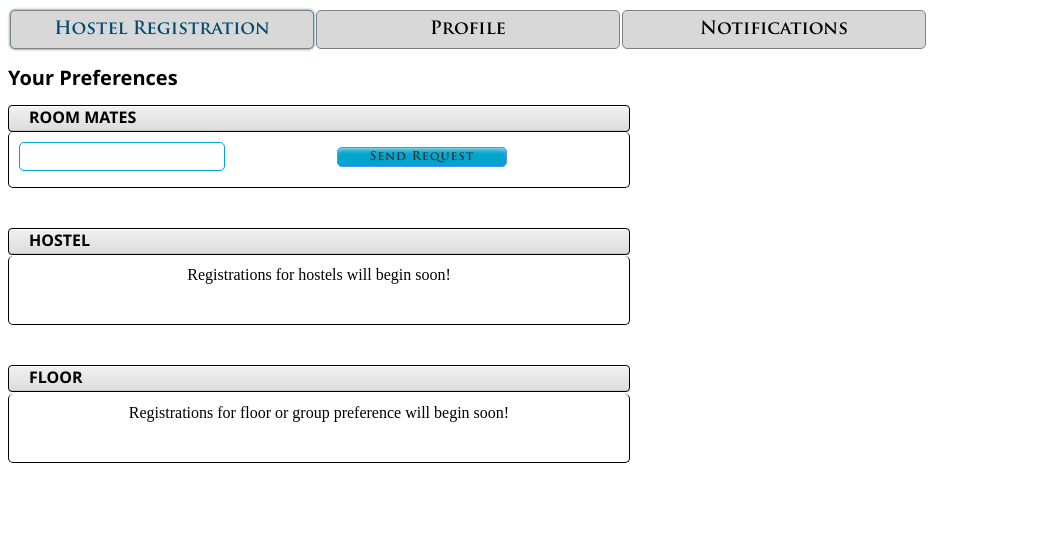
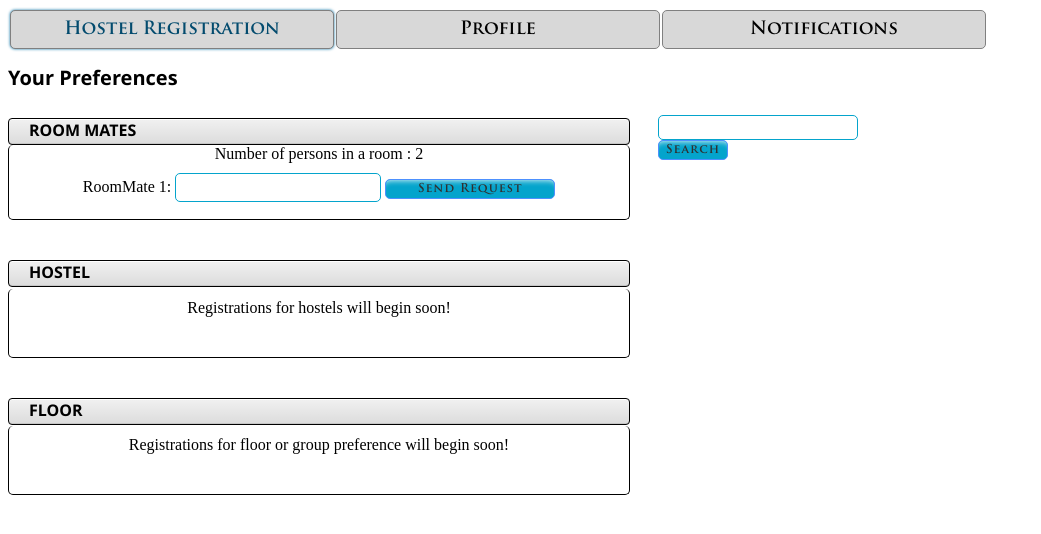
Before and after one commit to prasanmouli/hostelmanagementapp, a PHP site: page /?hostelId=1 in a window 1280 px wide. Shown: the top 534 px of the page, without its empty margins (0-1041 px from the left). Run offline with PHP 8.4, Linux system fonts and the light colour scheme; data comes from the database, SQL or seed files in the repository; data that the repository does not hold is empty.

Commit message:
search user box

```diff
--- a/index.php
+++ b/index.php
@@ -106,6 +106,8 @@
 </table>
 <h1> Your Preferences </h1>
 
+<div style='width: 600px; float:left;'>
+
 <div class="box"> <h2> ROOM MATES </h2>
 <div class="encapsule" style="margin-top: -13px;" align="center" id="roomMate">
 <?php
@@ -133,6 +135,11 @@ Registrations for floor or group preference will begin soon!
 <button id="floorSave" style="display:none;"> SAVE </button>
 </div>
 </div>
+</div>
+
+<div style='margin-left: 50px; width: 120px; float:left;'>
+<input type='search' style='float:left;' name='s'> <button style='float:left; width: 70px;'> Search </button>
+</div>
 
 </div>
 
--- a/pages/roomMatePreference.php
+++ b/pages/roomMatePreference.php
@@ -13,8 +13,9 @@
   		break;
 	}
 
+        $form = "Number of persons in a room : ".$capacity."<br/>";
 	for($i=1; $i<=$capacity-1; $i++){
-		$form .= "<form style='float:left;'> <input type='text' id='roomMate".$i."' name='name'/> </form> <button style='margin-top: 15px;' id='roomMateSave".$i."'> Send Request </button> <br/> <span id='roomMateMessage".$i."'> </span>";
+	     $form .= "RoomMate ".$i.": <input type='text' id='roomMate".$i."' name='name'/> <button style='margin-top: 15px;' id='roomMateSave".$i."'> Send Request </button> <br/> <span id='roomMateMessage".$i."'> </span>";
 		}
 	echo $form;
 ?>
--- a/styles/main.css
+++ b/styles/main.css
@@ -36,7 +36,7 @@
 }
 
 #menuBar td{
-	width: 300px;
+	width: 320px;
 	height: 35px;
 	font-size: 18px;
 	text-align: center;
@@ -212,7 +212,7 @@ button:active{
 	box-shadow: inset 0 6px 6px -6px #303030;
 }
 
-form input{
+input{
 	width: 200px;
 	height: 25px;
 	font-size: 16px;
@@ -233,7 +233,7 @@ form input{
 
 }
 
-form input:focus{
+input:focus{
     webkit-transition: all 0.4s ease;
     -moz-transition:    all 0.4s ease;
     -o-transition:      all 0.4s ease;
```
